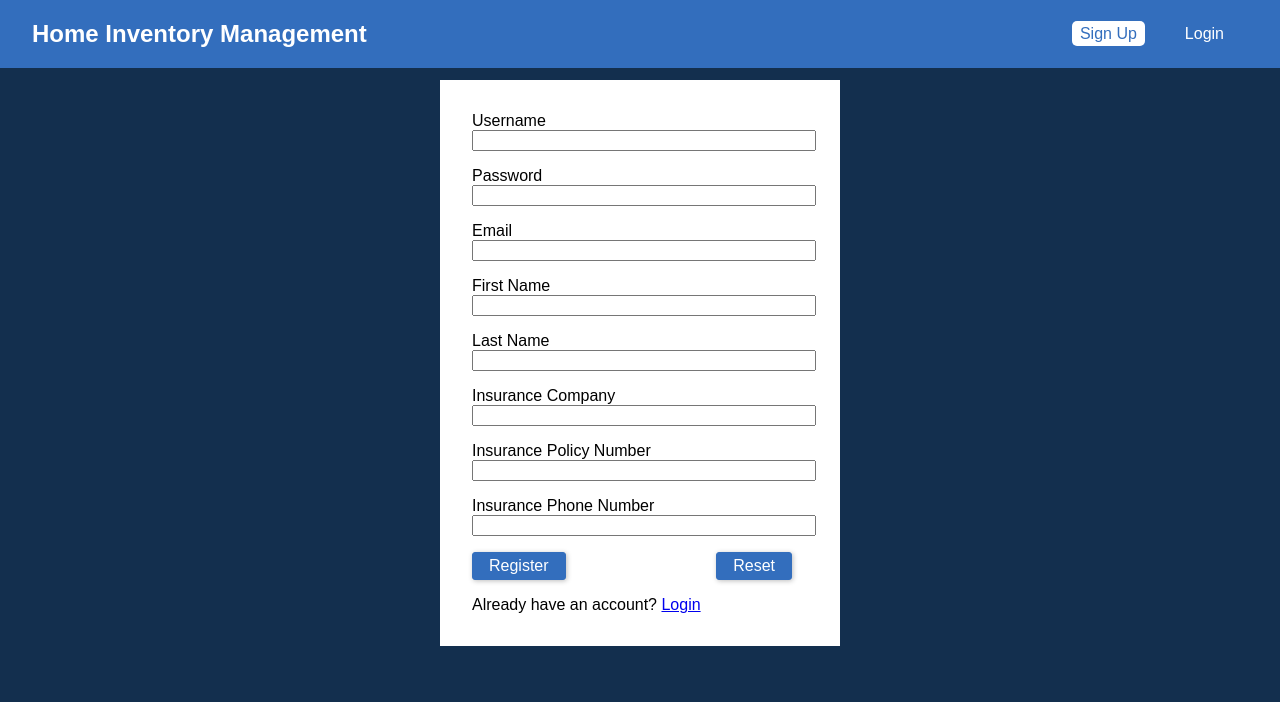
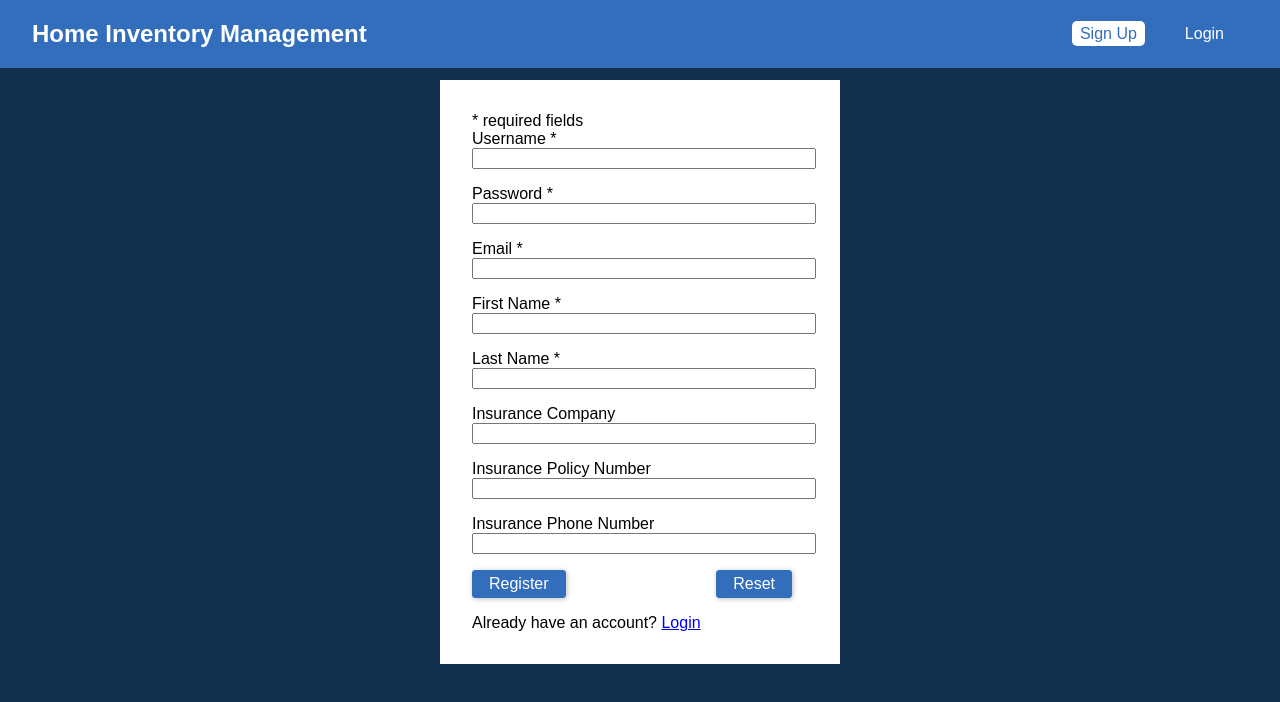
Before and after one commit to bcoggins78/Home-Inventory, a React (Create React App) app in the folder client/: page /register in a window 1280 px wide. Shown: the top 702 px of the page. Built offline with nearby package versions, Linux system fonts and the light colour scheme.

Commit message:
Added required fields and added a redirecto login if registration is successful

```diff
--- a/client/src/pages/Register.js
+++ b/client/src/pages/Register.js
@@ -4,6 +4,10 @@ import { NavLink } from 'react-router-dom';
 import './Register.css'
 
 class RegisterPage extends Component {
+
+    state = {
+        success: false
+    }
 
     constructor(props) {
         super(props);
@@ -62,6 +66,8 @@ class RegisterPage extends Component {
             })
             .then(resData => {
                 console.log(resData);
+                this.setState({ success: true })
+                this.props.history.push('/login');
             })
             .catch(err => {
                 console.log(err);
@@ -71,25 +77,28 @@ class RegisterPage extends Component {
     render() {
         return (<form className="register-form" onSubmit={this.submitHandler}>
             <div className="form-container">
-                <div className="form-input">
-                    <label htmlFor="username">Username</label>
-                    <input type="username" ref={this.userNameEl}></input>
+                <div className="required">
+                    <span>* required fields</span>
                 </div>
                 <div className="form-input">
-                    <label htmlFor="password">Password</label>
-                    <input type="password" ref={this.passwordEl}></input>
+                    <label htmlFor="username">Username *</label>
+                    <input type="username" ref={this.userNameEl} required></input>
                 </div>
                 <div className="form-input">
-                    <label htmlFor="email">Email</label>
-                    <input type="email" ref={this.emailEl}></input>
+                    <label htmlFor="password">Password *</label>
+                    <input type="password" ref={this.passwordEl} required></input>
                 </div>
                 <div className="form-input">
-                    <label htmlFor="firstname">First Name</label>
-                    <input type="text" ref={this.firstNameEl} name="firstname"></input>
+                    <label htmlFor="email">Email *</label>
+                    <input type="email" ref={this.emailEl} required></input>
                 </div>
                 <div className="form-input">
-                    <label htmlFor="lastname">Last Name</label>
-                    <input type="text" ref={this.lastNameEl} name="lastname"></input>
+                    <label htmlFor="firstname">First Name *</label>
+                    <input type="text" ref={this.firstNameEl} required name="firstname"></input>
+                </div>
+                <div className="form-input">
+                    <label htmlFor="lastname">Last Name *</label>
+                    <input type="text" ref={this.lastNameEl} required name="lastname"></input>
                 </div>
                 <div className="form-input">
                     <label htmlFor="insname">Insurance Company</label>
```
